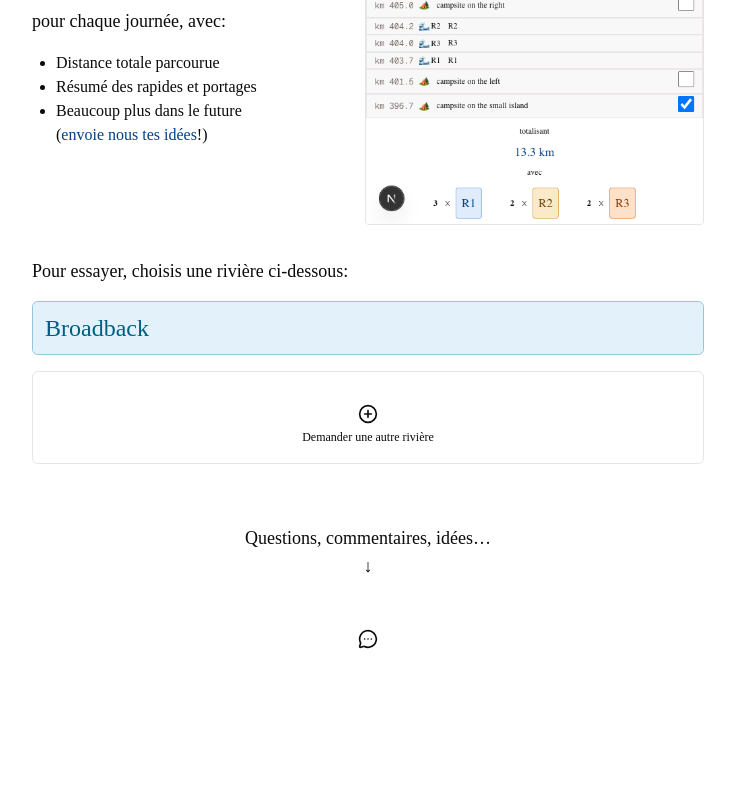
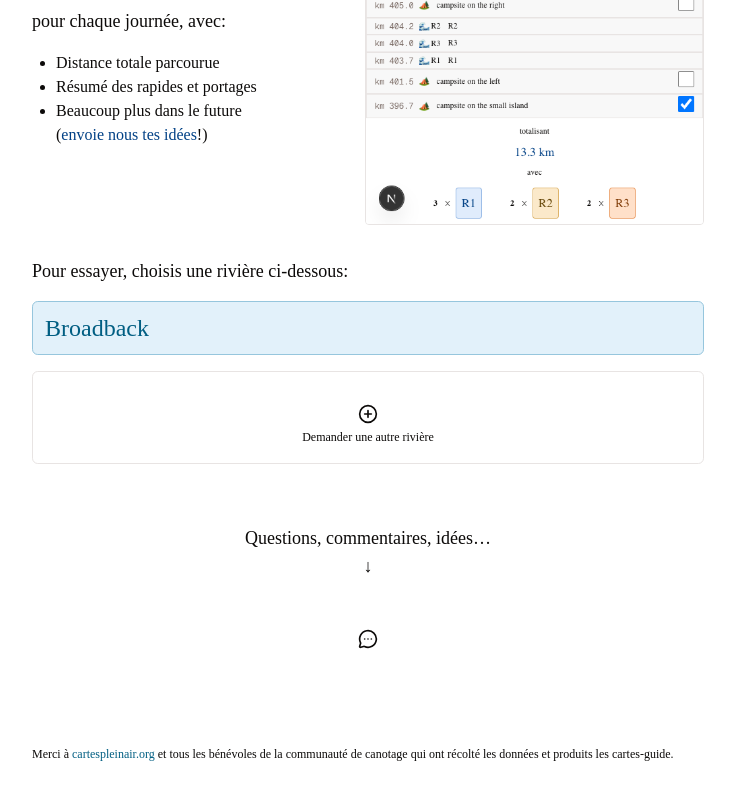
Before and after one commit to shawninder/demo-etapes, a Next.js app: page / in a window 1280 px wide. Shown: the part 310-1110 px from the top of the page, without its empty margins (272-1007 px from the left). Before the commit the page ends 1008 px from the top, so only its background shows below. Built offline with nearby package versions, Linux system fonts and the light colour scheme.

Commit message:
Start attribution section

```diff
--- a/src/app/layout.tsx
+++ b/src/app/layout.tsx
@@ -50,6 +50,17 @@
               <MessageCircleMore className="size-5" />
             </Button>
           </Link>
+          <div className="my-16 text-xs">
+            Merci à{" "}
+            <Link
+              href="https://cartespleinair.org"
+              className="text-level-neutral-text"
+            >
+              cartespleinair.org
+            </Link>{" "}
+            et tous les bénévoles de la communauté de canotage qui ont récolté
+            les données et produits les cartes-guide.
+          </div>
         </footer>
       </body>
     </html>
```
